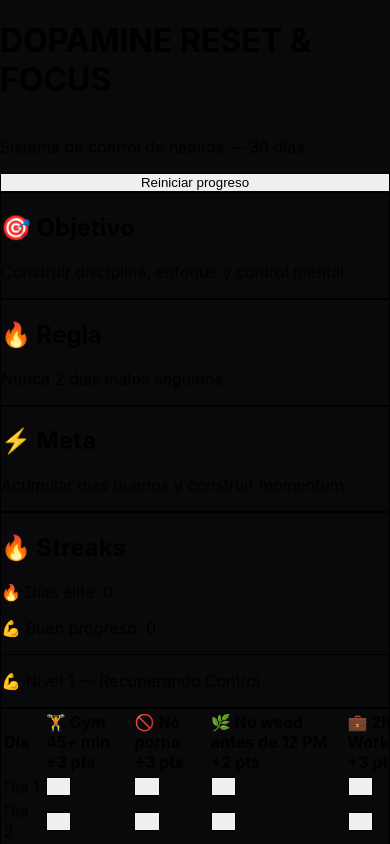
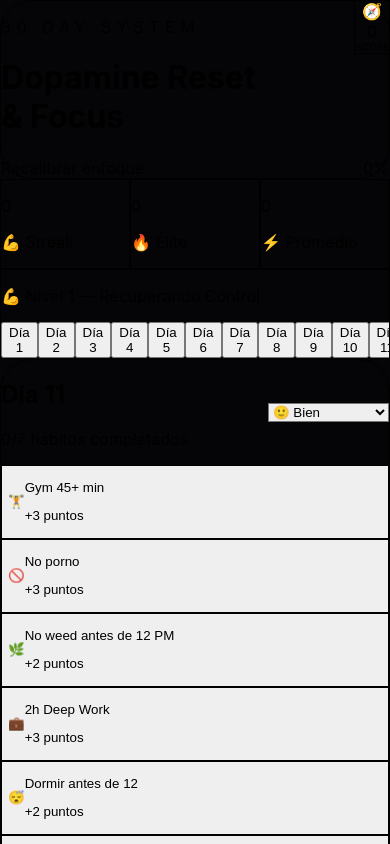
Before and after one commit to ytautomationmma-cmyk/dopamine-reset-focus-clean, a React (Vite) app: page / in a window 390 px wide. Shown: the top 844 px of the page. Built offline with nearby package versions, Linux system fonts and the light colour scheme.

Commit message:
Update App.jsx

```diff
--- a/src/App.jsx
+++ b/src/App.jsx
@@ -1,10 +1,20 @@
 import { useState, useEffect } from 'react';
 
 export default function ResetFocusTracker() {
+  const habits = [
+    { name: 'Gym 45+ min', icon: '🏋️', points: 3 },
+    { name: 'No porno', icon: '🚫', points: 3 },
+    { name: 'No weed antes de 12 PM', icon: '🌿', points: 2 },
+    { name: '2h Deep Work', icon: '💼', points: 3 },
+    { name: 'Dormir antes de 12', icon: '😴', points: 2 },
+    { name: '2L+ de agua', icon: '💧', points: 1 },
+    { name: 'Xbox máximo 2h', icon: '🎮', points: 1 },
+  ];
+
   const createInitialDays = () =>
     Array.from({ length: 30 }, (_, i) => ({
       day: i + 1,
-      checks: Array(7).fill(false),
+      checks: Array(habits.length).fill(false),
       feeling: '🙂 Bien',
     }));
 
@@ -13,15 +23,17 @@ export default function ResetFocusTracker() {
     return saved ? JSON.parse(saved) : createInitialDays();
   });
 
+  const [selectedDayIndex, setSelectedDayIndex] = useState(() => {
+    const today = new Date().getDate();
+    return today <= 30 ? today - 1 : 0;
+  });
+
   useEffect(() => {
     localStorage.setItem('dopamine-reset-data', JSON.stringify(days));
   }, [days]);
 
   const resetTracker = () => {
-    const confirmed = window.confirm(
-      '¿Seguro que quieres reiniciar todo el progreso?'
-    );
-
+    const confirmed = window.confirm('¿Seguro que quieres reiniciar todo el progreso?');
     if (confirmed) {
       const fresh = createInitialDays();
       setDays(fresh);
@@ -29,190 +41,146 @@ export default function ResetFocusTracker() {
     }
   };
 
-  const habits = [
-    { name: '🏋️ Gym 45+ min', points: 3 },
-    { name: '🚫 No porno', points: 3 },
-    { name: '🌿 No weed antes de 12 PM', points: 2 },
-    { name: '💼 2h Deep Work', points: 3 },
-    { name: '😴 Dormir antes de 12', points: 2 },
-    { name: '💧 2L+ de agua', points: 1 },
-    { name: '🎮 Xbox máximo 2h', points: 1 },
-  ];
+  const scoreForDay = (day) =>
+    day.checks.reduce((total, checked, i) => (checked ? total + habits[i].points : total), 0);
 
-  const toggleCheck = (dayIndex, habitIndex) => {
-    const updated = [...days];
-    updated[dayIndex].checks[habitIndex] =
-      !updated[dayIndex].checks[habitIndex];
-    setDays(updated);
+  const scores = days.map(scoreForDay);
+  const selectedDay = days[selectedDayIndex];
+  const selectedScore = scoreForDay(selectedDay);
+  const completedHabits = selectedDay.checks.filter(Boolean).length;
+  const totalPossible = habits.reduce((sum, habit) => sum + habit.points, 0);
+  const progressPercent = Math.round((selectedScore / totalPossible) * 100);
+
+  const progressStreak = scores.reduce((streak, score) => (score >= 8 ? streak + 1 : 0), 0);
+  const eliteStreak = scores.reduce((streak, score) => (score >= 13 ? streak + 1 : 0), 0);
+  const completedDays = scores.filter((score) => score > 0).length;
+  const averageScore = completedDays
+    ? Math.round(scores.reduce((sum, score) => sum + score, 0) / completedDays)
+    : 0;
+
+  let level = '💪 Nivel 1 — Recuperando Control';
+  if (progressStreak >= 30) level = '👑 Nivel 4 — Nueva Identidad';
+  else if (progressStreak >= 15) level = '⚡ Nivel 3 — Disciplina';
+  else if (progressStreak >= 5) level = '🔥 Nivel 2 — Momentum';
+
+  const getScoreState = (score) => {
+    if (score >= 13) return { emoji: '🔥', label: 'Día élite', color: 'text-emerald-300', ring: 'ring-emerald-400/40', bg: 'bg-emerald-500/10' };
+    if (score >= 8) return { emoji: '💪', label: 'Buen progreso', color: 'text-orange-300', ring: 'ring-orange-400/40', bg: 'bg-orange-500/10' };
+    return { emoji: '🧭', label: 'Recalibrar enfoque', color: 'text-sky-300', ring: 'ring-sky-400/40', bg: 'bg-sky-500/10' };
   };
 
-  const updateFeeling = (dayIndex, value) => {
-    const updated = [...days];
-    updated[dayIndex].feeling = value;
-    setDays(updated);
+  const scoreState = getScoreState(selectedScore);
+
+  const toggleCheck = (habitIndex) => {
+    setDays((currentDays) =>
+      currentDays.map((day, index) =>
+        index === selectedDayIndex
+          ? {
+              ...day,
+              checks: day.checks.map((checked, i) => (i === habitIndex ? !checked : checked)),
+            }
+          : day
+      )
+    );
   };
 
-  const scores = days.map((day) =>
-    day.checks.reduce((total, checked, i) => {
-      return checked ? total + habits[i].points : total;
-    }, 0)
+  const updateFeeling = (value) => {
+    setDays((currentDays) =>
+      currentDays.map((day, index) =>
+        index === selectedDayIndex ? { ...day, feeling: value } : day
+      )
     );
-
-  const eliteStreak = scores.reduce((streak, score) => {
-    return score >= 13 ? streak + 1 : streak;
-  }, 0);
-
-  const progressStreak = scores.reduce((streak, score) => {
-    return score >= 8 ? streak + 1 : streak;
-  }, 0);
-
-  let level = '💪 Nivel 1 — Recuperando Control';
-
-  if (progressStreak >= 30) {
-    level = '👑 Nivel 4 — Nueva Identidad';
-  } else if (progressStreak >= 15) {
-    level = '⚡ Nivel 3 — Disciplina';
-  } else if (progressStreak >= 5) {
-    level = '🔥 Nivel 2 — Momentum';
-  }
+  };
 
   return (
-    <div className="min-h-screen bg-zinc-950 text-white p-4 md:p-8">
-      <div className="max-w-6xl mx-auto">
-        <div className="mb-8">
-          <h1 className="text-4xl font-bold mb-2">
-            DOPAMINE RESET & FOCUS
+    <div className="min-h-screen bg-[#050507] text-white">
+      <div className="mx-auto max-w-md px-4 py-6 md:max-w-5xl md:px-8">
+        <header className="mb-6 rounded-[2rem] border border-white/10 bg-gradient-to-br from-zinc-900 via-zinc-950 to-black p-6 shadow-2xl shadow-black/40">
+          <div className="flex items-start justify-between gap-4">
+            <div>
+              <p className="mb-2 text-xs font-bold uppercase tracking-[0.35em] text-emerald-300">
+                30 Day System
+              </p>
+              <h1 className="text-3xl font-black leading-tight md:text-5xl">
+                Dopamine Reset
+                <span className="block text-zinc-400">& Focus</span>
               </h1>
-
-          <div className="flex flex-col md:flex-row md:items-center md:justify-between gap-4">
-            <p className="text-zinc-400 text-lg">
-              Sistema de control de hábitos — 30 días
-            </p>
-
-            <button
-              onClick={resetTracker}
-              className="bg-red-500/20 border border-red-500/30 text-red-300 px-4 py-2 rounded-xl hover:bg-red-500/30 transition text-sm font-semibold"
-            >
-              Reiniciar progreso
-            </button>
+            </div>
+            <div className={`rounded-3xl px-4 py-3 text-center ring-1 ${scoreState.ring} ${scoreState.bg}`}>
+              <div className="text-3xl">{scoreState.emoji}</div>
+              <div className="text-xl font-black">{selectedScore}</div>
+              <div className="text-[10px] uppercase text-zinc-400">score</div>
             </div>
           </div>
 
-        <div className="grid grid-cols-1 md:grid-cols-4 gap-4 mb-8">
-          <div className="bg-zinc-900 rounded-2xl p-5 border border-zinc-800">
-            <h2 className="text-xl font-semibold mb-2">🎯 Objetivo</h2>
-            <p className="text-zinc-400">
-              Construir disciplina, enfoque y control mental.
+          <div className="mt-6">
+            <div className="mb-2 flex items-center justify-between text-sm text-zinc-400">
+              <span>{scoreState.label}</span>
+              <span>{progressPercent}%</span>
+            </div>
+            <div className="h-3 overflow-hidden rounded-full bg-zinc-800">
+              <div
+                className="h-full rounded-full bg-gradient-to-r from-emerald-400 via-lime-300 to-orange-300 transition-all duration-500"
+                style={{ width: `${progressPercent}%` }}
+              />
+            </div>
+          </div>
+        </header>
+
+        <section className="mb-5 grid grid-cols-3 gap-3">
+          <div className="rounded-3xl border border-white/10 bg-zinc-900/80 p-4">
+            <p className="text-2xl font-black">{progressStreak}</p>
+            <p className="text-xs text-zinc-400">💪 Streak</p>
+          </div>
+          <div className="rounded-3xl border border-white/10 bg-zinc-900/80 p-4">
+            <p className="text-2xl font-black">{eliteStreak}</p>
+            <p className="text-xs text-zinc-400">🔥 Élite</p>
+          </div>
+          <div className="rounded-3xl border border-white/10 bg-zinc-900/80 p-4">
+            <p className="text-2xl font-black">{averageScore}</p>
+            <p className="text-xs text-zinc-400">⚡ Promedio</p>
+          </div>
+        </section>
+
+        <section className="mb-5 rounded-3xl border border-white/10 bg-zinc-900/80 p-4">
+          <p className="mb-3 text-sm font-semibold text-zinc-300">{level}</p>
+          <div className="flex gap-2 overflow-x-auto pb-1">
+            {days.map((day, index) => {
+              const score = scoreForDay(day);
+              const state = getScoreState(score);
+              const isSelected = index === selectedDayIndex;
+              return (
+                <button
+                  key={day.day}
+                  onClick={() => setSelectedDayIndex(index)}
+                  className={`min-w-12 rounded-2xl px-3 py-3 text-center transition ${
+                    isSelected
+                      ? 'bg-white text-black'
+                      : score > 0
+                      ? `${state.bg} ${state.color} ring-1 ${state.ring}`
+                      : 'bg-zinc-800 text-zinc-500'
+                  }`}
+                >
+                  <div className="text-xs font-bold">Día</div>
+                  <div className="text-lg font-black">{day.day}</div>
+                </button>
+              );
+            })}
+          </div>
+        </section>
+
+        <main className="rounded-[2rem] border border-white/10 bg-zinc-900/80 p-5 shadow-2xl shadow-black/30">
+          <div className="mb-5 flex items-center justify-between gap-3">
+            <div>
+              <h2 className="text-2xl font-black">Día {selectedDay.day}</h2>
+              <p className="text-sm text-zinc-400">
+                {completedHabits}/{habits.length} hábitos completados
               </p>
             </div>
-
-          <div className="bg-zinc-900 rounded-2xl p-5 border border-zinc-800">
-            <h2 className="text-xl font-semibold mb-2">🔥 Regla</h2>
-            <p className="text-zinc-400">
-              Nunca 2 días malos seguidos.
-            </p>
-          </div>
-
-          <div className="bg-zinc-900 rounded-2xl p-5 border border-zinc-800">
-            <h2 className="text-xl font-semibold mb-2">⚡ Meta</h2>
-            <p className="text-zinc-400">
-              Acumular días buenos y construir momentum.
-            </p>
-          </div>
-
-          <div className="bg-zinc-900 rounded-2xl p-5 border border-zinc-800">
-            <h2 className="text-xl font-semibold mb-2">🔥 Streaks</h2>
-
-            <div className="space-y-2 text-zinc-400">
-              <p>🔥 Días élite: {eliteStreak}</p>
-              <p>💪 Buen progreso: {progressStreak}</p>
-
-              <div className="mt-3 pt-3 border-t border-zinc-800">
-                <p className="text-white font-semibold">{level}</p>
-              </div>
-            </div>
-          </div>
-        </div>
-
-        <div className="bg-zinc-900 rounded-3xl border border-zinc-800 overflow-hidden shadow-2xl">
-          <div className="overflow-x-auto">
-            <table className="w-full min-w-[900px]">
-              <thead className="bg-zinc-800 sticky top-0">
-                <tr>
-                  <th className="text-left p-4">Día</th>
-
-                  {habits.map((habit, index) => (
-                    <th key={index} className="text-left p-4 text-sm">
-                      <div>{habit.name}</div>
-
-                      <div className="text-zinc-400 text-xs mt-1">
-                        +{habit.points} pts
-                      </div>
-                    </th>
-                  ))}
-
-                  <th className="text-left p-4">Score</th>
-                  <th className="text-left p-4">Estado Mental</th>
-                </tr>
-              </thead>
-
-              <tbody>
-                {days.map((day, dayIndex) => {
-                  const score = day.checks.reduce((total, checked, i) => {
-                    return checked ? total + habits[i].points : total;
-                  }, 0);
-
-                  let scoreColor = 'text-red-400';
-                  let scoreEmoji = '🧭';
-
-                  if (score >= 13) {
-                    scoreColor = 'text-green-400';
-                    scoreEmoji = '🔥';
-                  } else if (score >= 8) {
-                    scoreColor = 'text-orange-400';
-                    scoreEmoji = '💪';
-                  }
-
-                  return (
-                    <tr
-                      key={dayIndex}
-                      className="border-t border-zinc-800 hover:bg-zinc-800/40 transition"
-                    >
-                      <td className="p-4 font-semibold">
-                        Día {day.day}
-                      </td>
-
-                      {habits.map((_, habitIndex) => (
-                        <td key={habitIndex} className="p-4">
-                          <button
-                            onClick={() =>
-                              toggleCheck(dayIndex, habitIndex)
-                            }
-                            className={`w-7 h-7 rounded-lg border transition flex items-center justify-center text-sm font-bold ${
-                              day.checks[habitIndex]
-                                ? 'bg-green-500 border-green-400 text-black'
-                                : 'bg-zinc-800 border-zinc-600 text-transparent hover:border-zinc-400'
-                            }`}
-                          >
-                            ✓
-                          </button>
-                        </td>
-                      ))}
-
-                      <td className={`p-4 font-bold text-lg ${scoreColor}`}>
-                        <div className="flex items-center gap-2">
-                          <span>{scoreEmoji}</span>
-                          <span>{score}</span>
-                        </div>
-                      </td>
-
-                      <td className="p-4">
             <select
-                          value={day.feeling}
-                          onChange={(e) =>
-                            updateFeeling(dayIndex, e.target.value)
-                          }
-                          className="w-full h-10 rounded-xl bg-zinc-800 border border-zinc-700 px-3 text-sm outline-none focus:border-zinc-500"
+              value={selectedDay.feeling}
+              onChange={(e) => updateFeeling(e.target.value)}
+              className="rounded-2xl border border-white/10 bg-black px-3 py-3 text-sm outline-none"
             >
               <option>🔥 Imparable</option>
               <option>💪 Enfocado</option>
@@ -220,41 +188,55 @@ export default function ResetFocusTracker() {
               <option>🧭 Recalibrando</option>
               <option>😵 Distraído</option>
             </select>
-                      </td>
-                    </tr>
+          </div>
+
+          <div className="space-y-3">
+            {habits.map((habit, index) => {
+              const checked = selectedDay.checks[index];
+              return (
+                <button
+                  key={habit.name}
+                  onClick={() => toggleCheck(index)}
+                  className={`flex w-full items-center justify-between rounded-3xl border p-4 text-left transition active:scale-[0.99] ${
+                    checked
+                      ? 'border-emerald-400/40 bg-emerald-500/15'
+                      : 'border-white/10 bg-black/40 hover:bg-zinc-800/70'
+                  }`}
+                >
+                  <div className="flex items-center gap-4">
+                    <div className={`grid h-12 w-12 place-items-center rounded-2xl text-2xl ${checked ? 'bg-emerald-400 text-black' : 'bg-zinc-800'}`}>
+                      {habit.icon}
+                    </div>
+                    <div>
+                      <p className="font-bold">{habit.name}</p>
+                      <p className="text-sm text-zinc-400">+{habit.points} puntos</p>
+                    </div>
+                  </div>
+                  <div className={`grid h-8 w-8 place-items-center rounded-full border ${checked ? 'border-emerald-300 bg-emerald-400 text-black' : 'border-zinc-600 text-transparent'}`}>
+                    ✓
+                  </div>
+                </button>
               );
             })}
-              </tbody>
-            </table>
           </div>
+        </main>
+
+        <section className="mt-5 grid grid-cols-1 gap-3 md:grid-cols-3">
+          <div className="rounded-3xl border border-white/10 bg-zinc-900/80 p-4">
+            <h3 className="mb-2 font-bold">🧠 Mentalidad</h3>
+            <p className="text-sm text-zinc-400">La meta no es perfección. La meta es control.</p>
           </div>
-
-        <div className="mt-8 grid grid-cols-1 md:grid-cols-3 gap-4">
-          <div className="bg-zinc-900 rounded-2xl p-5 border border-zinc-800">
-            <h3 className="text-lg font-semibold mb-3">🟢 Score</h3>
-            <div className="space-y-2 text-zinc-400">
-              <p>🔥 13–15 = Día élite</p>
-              <p>💪 8–12 = Buen progreso</p>
-              <p>🧭 Menos de 8 = Recalibrar enfoque</p>
+          <div className="rounded-3xl border border-white/10 bg-zinc-900/80 p-4">
+            <h3 className="mb-2 font-bold">🔥 Score</h3>
+            <p className="text-sm text-zinc-400">🔥 13–15 élite · 💪 8–12 progreso · 🧭 menos de 8 recalibrar.</p>
           </div>
-          </div>
-
-          <div className="bg-zinc-900 rounded-2xl p-5 border border-zinc-800">
-            <h3 className="text-lg font-semibold mb-3">🧠 Mentalidad</h3>
-            <div className="space-y-2 text-zinc-400">
-              <p>La meta no es perfección.</p>
-              <p>La meta es control.</p>
-            </div>
-          </div>
-
-          <div className="bg-zinc-900 rounded-2xl p-5 border border-zinc-800">
-            <h3 className="text-lg font-semibold mb-3">🔥 Identidad</h3>
-            <div className="space-y-2 text-zinc-400">
-              <p>Estás construyendo disciplina.</p>
-              <p>Estás construyendo enfoque.</p>
-            </div>
-          </div>
-        </div>
+          <button
+            onClick={resetTracker}
+            className="rounded-3xl border border-red-500/30 bg-red-500/10 p-4 text-left text-sm font-bold text-red-300"
+          >
+            Reiniciar progreso
+          </button>
+        </section>
       </div>
     </div>
   );
```
Lines whose indentation alone changed are shown as unchanged.
